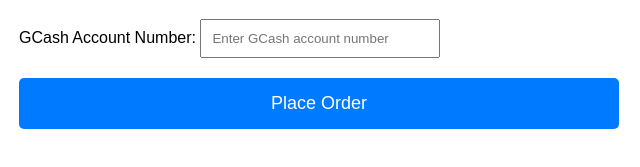
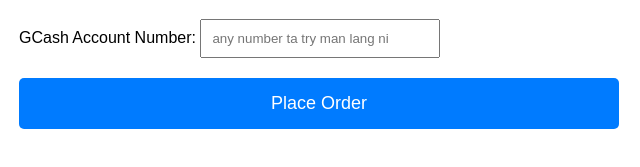
Before and after one commit to JuliusCapin/Activity, a plain HTML site: page checkout.html in a window 1280 px wide. Shown: the part 363-530 px from the top of the page, 321-961 px from the left. Drawn offline with Linux system fonts and the light colour scheme.

Commit message:
Update checkout.html

```diff
--- a/checkout.html
+++ b/checkout.html
@@ -85,11 +85,11 @@
                 <input type="radio" name="payment-method" value="gcash" checked>
                 GCash
             </label>
-            <!-- Add more payment methods if needed -->
+
         </div>
         <div class="gcash-input">
             <label for="gcash-number">GCash Account Number:
-            <input type="number" id="gcash-number" name="gcash-number" placeholder="Enter GCash account number" required>
+            <input type="number" id="gcash-number" name="gcash-number" placeholder="any number ta try man lang ni" required>
         </label>
             <p class="error" id="gcash-error"></p>
         </div>
```
